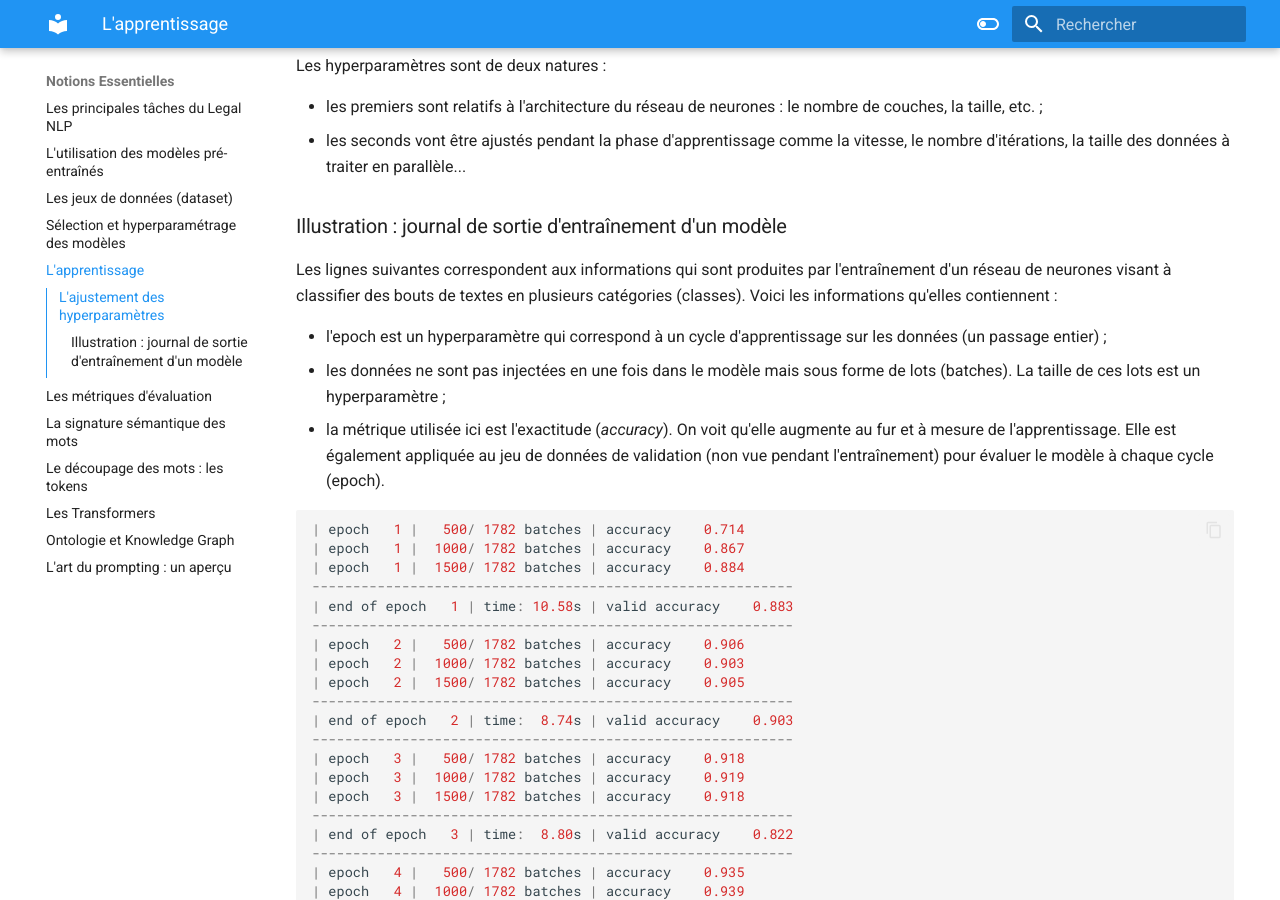
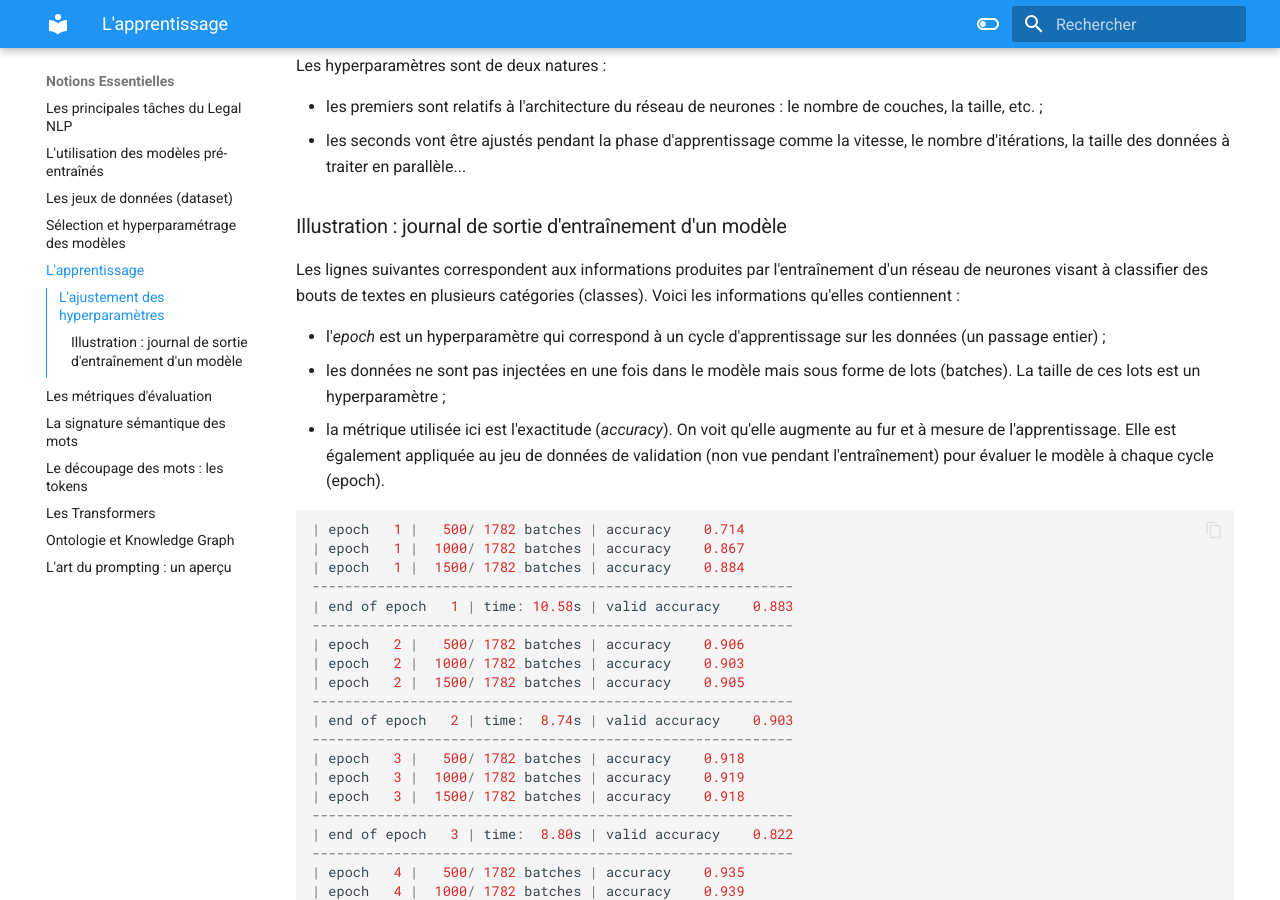
Before and after one commit to rdassignies/legalgpt, an MkDocs documentation site: the page built from docs/Notions_Essentielles/3_Apprentissage.md, in a window 1280 px wide and 900 px high, scrolled down 780 px. Built offline with MkDocs 1.6.1 and Material for MkDocs 9.7.7, drawn with Linux system fonts in a browser that asks for light colours; a script that is not in the unit is left out.

Commit message:
mise en forme 2

```diff
--- a/docs/Notions_Essentielles/3_Apprentissage.md
+++ b/docs/Notions_Essentielles/3_Apprentissage.md
@@ -30,9 +30,9 @@ Les hyperparamètres sont de deux natures :
 
 ### Illustration : journal de sortie d'entraînement d'un modèle
 
-Les lignes suivantes correspondent aux informations qui sont produites par l'entraînement d'un réseau de neurones visant à classifier des bouts de textes en plusieurs catégories (classes). Voici les informations qu'elles contiennent :
+Les lignes suivantes correspondent aux informations produites par l'entraînement d'un réseau de neurones visant à classifier des bouts de textes en plusieurs catégories (classes). Voici les informations qu'elles contiennent :
 
-- l'epoch est un hyperparamètre qui correspond à un cycle d'apprentissage sur les données (un passage entier) ;
+- l'*epoch* est un hyperparamètre qui correspond à un cycle d'apprentissage sur les données (un passage entier) ;
 - les données ne sont pas injectées en une fois dans le modèle mais sous forme de lots (batches). La taille de ces lots est un hyperparamètre ;
 - la métrique utilisée ici est l'exactitude (*accuracy*). On voit qu'elle augmente au fur et à mesure de l'apprentissage. Elle est également appliquée au jeu de données de validation (non vue pendant l'entraînement) pour évaluer le modèle à chaque cycle (epoch).
 
```
